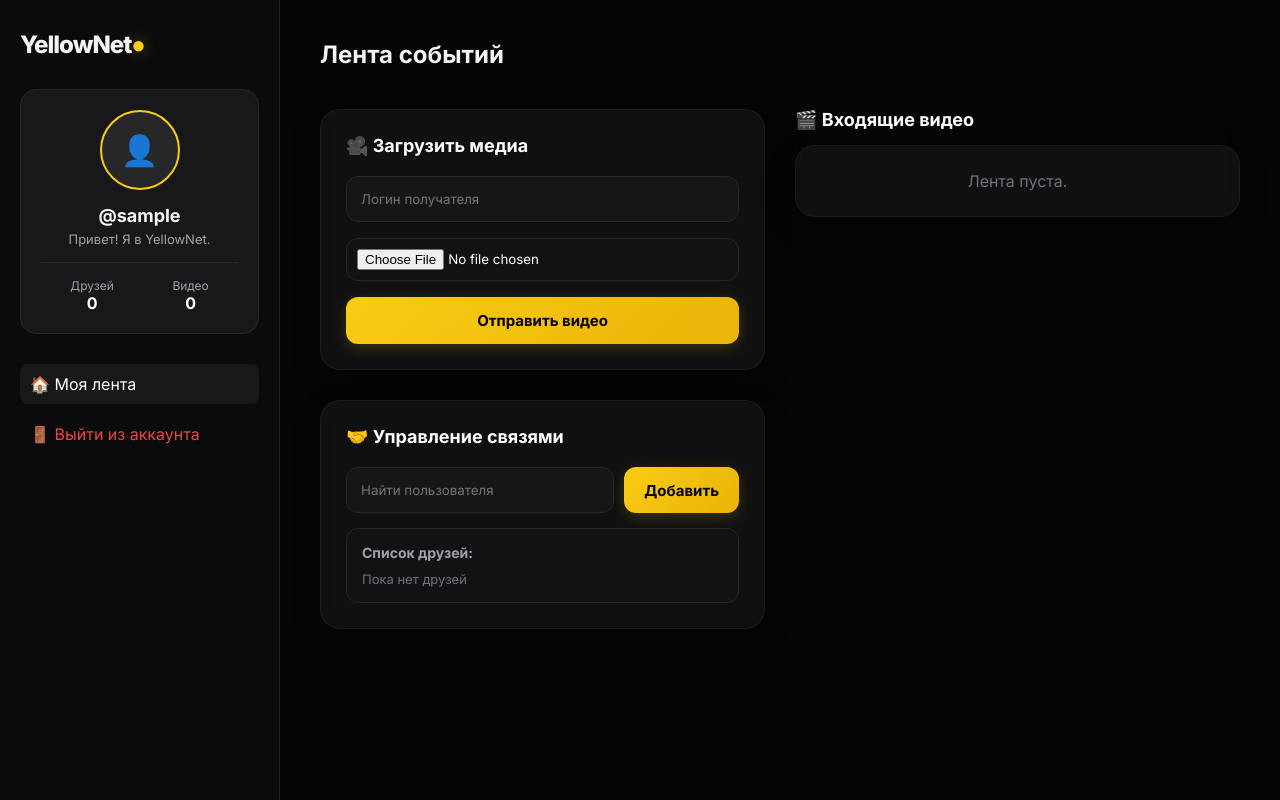
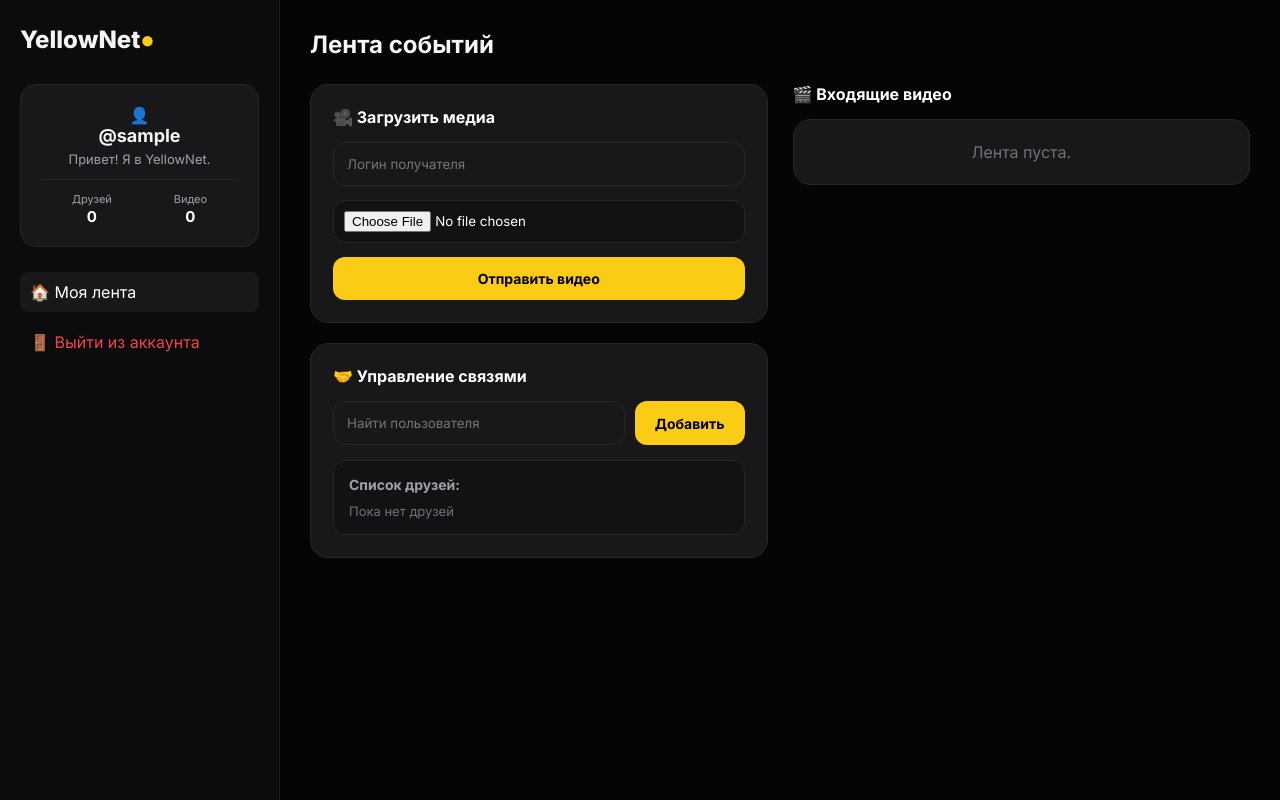
Before and after one commit to maro1131/yellow-net, a Flask app: page /dashboard in a window 1280 px wide. Run offline with Flask 3, Linux system fonts and the light colour scheme; the visitor is signed in with stand-in values (Sample User, id 1); data comes from the database, SQL or seed files in the repository; data that the repository does not hold is empty.

Commit message:
Update style.css

```diff
--- a/static/style.css
+++ b/static/style.css
@@ -3,54 +3,47 @@
 * { box-sizing: border-box; margin: 0; padding: 0; font-family: 'Inter', sans-serif; }
 body { background: #050505; color: #f4f4f5; display: flex; height: 100vh; overflow: hidden; }
 
-/* Кастомный скроллбар */
-::-webkit-scrollbar { width: 8px; }
+::-webkit-scrollbar { width: 6px; }
 ::-webkit-scrollbar-track { background: transparent; }
-::-webkit-scrollbar-thumb { background: #27272a; border-radius: 4px; }
-::-webkit-scrollbar-thumb:hover { background: #3f3f46; }
+::-webkit-scrollbar-thumb { background: #27272a; border-radius: 3px; }
 
-/* Авторизация */
-.auth-wrapper { display: flex; justify-content: center; align-items: center; width: 100%; height: 100%; background: radial-gradient(circle at top right, rgba(250, 204, 21, 0.1), transparent 40%); }
-.auth-card { width: 100%; max-width: 420px; padding: 45px; background: rgba(18, 18, 20, 0.7); backdrop-filter: blur(20px); border: 1px solid rgba(255,255,255,0.05); border-radius: 24px; box-shadow: 0 20px 40px rgba(0,0,0,0.5); text-align: center; animation: slideUp 0.6s ease-out; }
-.auth-logo { font-size: 32px; font-weight: 800; margin-bottom: 25px; letter-spacing: -1px; }
-.auth-logo span { color: #facc15; text-shadow: 0 0 15px rgba(250, 204, 21, 0.4); }
+.auth-wrapper { display: flex; justify-content: center; align-items: center; width: 100%; height: 100%; background: radial-gradient(circle at top right, rgba(250, 204, 21, 0.08), transparent 40%); }
+.auth-card { width: 100%; max-width: 420px; padding: 45px; background: #121214; border: 1px solid #27272a; border-radius: 24px; text-align: center; }
+.auth-logo { font-size: 30px; font-weight: 800; margin-bottom: 25px; }
+.auth-logo span { color: #facc15; }
 
-.input-field { width: 100%; padding: 14px; margin-bottom: 16px; background: rgba(24, 24, 27, 0.8); border: 1px solid #27272a; color: white; border-radius: 12px; outline: none; transition: 0.3s; }
-.input-field:focus { border-color: #facc15; box-shadow: 0 0 0 3px rgba(250, 204, 21, 0.15); transform: translateY(-2px); }
+.input-field { width: 100%; padding: 13px; margin-bottom: 14px; background: #18181b; border: 1px solid #27272a; color: white; border-radius: 12px; outline: none; transition: 0.2s; }
+.input-field:focus { border-color: #facc15; }
 
-.btn-primary { width: 100%; padding: 14px; background: linear-gradient(135deg, #facc15, #eab308); color: #000; border: none; border-radius: 12px; font-weight: 700; font-size: 15px; cursor: pointer; transition: all 0.3s; box-shadow: 0 4px 15px rgba(250, 204, 21, 0.2); }
-.btn-primary:hover { transform: translateY(-3px); box-shadow: 0 8px 25px rgba(250, 204, 21, 0.4); }
+.btn-primary { width: 100%; padding: 13px; background: #facc15; color: #000; border: none; border-radius: 12px; font-weight: 700; font-size: 14px; cursor: pointer; transition: 0.2s; }
+.btn-primary:hover { background: #eab308; }
 
-/* Дашборд */
 .dashboard-layout { display: flex; width: 100%; height: 100%; }
-.sidebar { width: 280px; background: rgba(12, 12, 14, 0.95); border-right: 1px solid #1f1f22; padding: 30px 20px; display: flex; flex-direction: column; }
-.profile-widget { background: #18181b; padding: 20px; border-radius: 16px; text-align: center; margin-bottom: 30px; border: 1px solid #27272a; }
-.avatar-circle { width: 80px; height: 80px; background: #27272a; border-radius: 50%; margin: 0 auto 15px; border: 2px solid #facc15; display: flex; align-items: center; justify-content: center; font-size: 30px; }
-.stats-row { display: flex; justify-content: space-around; margin-top: 15px; padding-top: 15px; border-top: 1px solid #27272a; }
-.stat-item span { display: block; font-size: 12px; color: #a1a1aa; }
-.stat-item strong { font-size: 16px; color: #fff; }
+.sidebar { width: 280px; background: #0c0c0e; border-right: 1px solid #1f1f22; padding: 25px 20px; display: flex; flex-direction: column; }
+.profile-widget { background: #18181b; padding: 20px; border-radius: 16px; text-align: center; margin-bottom: 25px; border: 1px solid #27272a; }
+.avatar-img { width: 75px; height: 75px; border-radius: 50%; object-fit: cover; margin: 0 auto 12px; border: 2px solid #facc15; }
+.stats-row { display: flex; justify-content: space-around; margin-top: 12px; padding-top: 12px; border-top: 1px solid #27272a; }
+.stat-item span { display: block; font-size: 11px; color: #a1a1aa; }
+.stat-item strong { font-size: 15px; color: #fff; }
 
-.main-content { flex: 1; padding: 40px; overflow-y: auto; background: #050505; }
-.header-top { display: flex; justify-content: space-between; align-items: center; margin-bottom: 40px; }
-.grid-layout { display: grid; grid-template-columns: 1fr 1fr; gap: 30px; }
+.main-content { flex: 1; padding: 30px; overflow-y: auto; background: #050505; }
+.header-top { display: flex; justify-content: space-between; align-items: center; margin-bottom: 25px; }
+.grid-layout { display: grid; grid-template-columns: 1fr 1fr; gap: 25px; }
 
-.glass-card { background: rgba(24, 24, 27, 0.6); backdrop-filter: blur(10px); border: 1px solid rgba(255,255,255,0.05); padding: 25px; border-radius: 20px; box-shadow: 0 10px 30px rgba(0,0,0,0.2); transition: 0.3s; margin-bottom: 30px; }
-.glass-card:hover { border-color: rgba(250, 204, 21, 0.2); transform: translateY(-2px); }
-.glass-card h3 { margin-bottom: 20px; font-size: 18px; display: flex; align-items: center; gap: 10px; color: #fff; }
-.glass-card h3 i { color: #facc15; }
+.glass-card { background: #18181b; border: 1px solid #27272a; padding: 22px; border-radius: 18px; margin-bottom: 20px; }
+.glass-card h3 { margin-bottom: 15px; font-size: 16px; color: #fff; }
 
-/* Видео лента */
-.video-post { background: #09090b; border: 1px solid #27272a; border-radius: 16px; padding: 15px; margin-bottom: 20px; }
-.video-header { display: flex; justify-content: space-between; align-items: center; margin-bottom: 12px; }
+.video-post { background: #121214; border: 1px solid #27272a; border-radius: 14px; padding: 14px; margin-bottom: 15px; }
+.video-header { display: flex; justify-content: space-between; align-items: center; margin-bottom: 10px; font-size: 13px; }
 .video-user { font-weight: 600; color: #facc15; }
-video { width: 100%; border-radius: 12px; background: #000; outline: none; }
-.video-actions { display: flex; gap: 15px; margin-top: 12px; }
-.action-btn { background: transparent; border: none; color: #a1a1aa; cursor: pointer; font-size: 14px; display: flex; align-items: center; gap: 6px; transition: 0.2s; }
+video { width: 100%; border-radius: 10px; background: #000; outline: none; }
+.action-btn { background: transparent; border: none; color: #a1a1aa; cursor: pointer; font-size: 13px; display: flex; align-items: center; gap: 5px; margin-top: 10px; }
 .action-btn:hover { color: #ef4444; }
 
-/* Уведомления-тосты */
-.toast-container { position: fixed; bottom: 20px; right: 20px; display: flex; flex-direction: column; gap: 10px; z-index: 1000; }
-.toast { background: #18181b; color: #fff; padding: 15px 20px; border-radius: 12px; border-left: 4px solid #facc15; box-shadow: 0 10px 25px rgba(0,0,0,0.5); animation: slideIn 0.3s ease-out forwards; }
-
-@keyframes slideUp { from { opacity: 0; transform: translateY(20px); } to { opacity: 1; transform: translateY(0); } }
-@keyframes slideIn { from { opacity: 0; transform: translateX(100%); } to { opacity: 1; transform: translateX(0); } }
+/* Чат стили */
+.chat-box { background: #121214; border: 1px solid #27272a; border-radius: 14px; padding: 15px; height: 220px; display: flex; flex-direction: column; }
+.chat-messages { flex: 1; overflow-y: auto; display: flex; flex-direction: column; gap: 8px; margin-bottom: 10px; padding-right: 5px; }
+.chat-msg { background: #27272a; padding: 8px 12px; border-radius: 10px; font-size: 13px; max-width: 80%; }
+.chat-msg.me { background: #facc15; color: #000; align-self: flex-end; }
+.toast-container { position: fixed; bottom: 20px; right: 20px; z-index: 1000; }
+.toast { background: #18181b; color: #fff; padding: 12px 18px; border-radius: 10px; border-left: 4px solid #facc15; box-shadow: 0 10px 25px rgba(0,0,0,0.5); font-size: 13px; }
```
